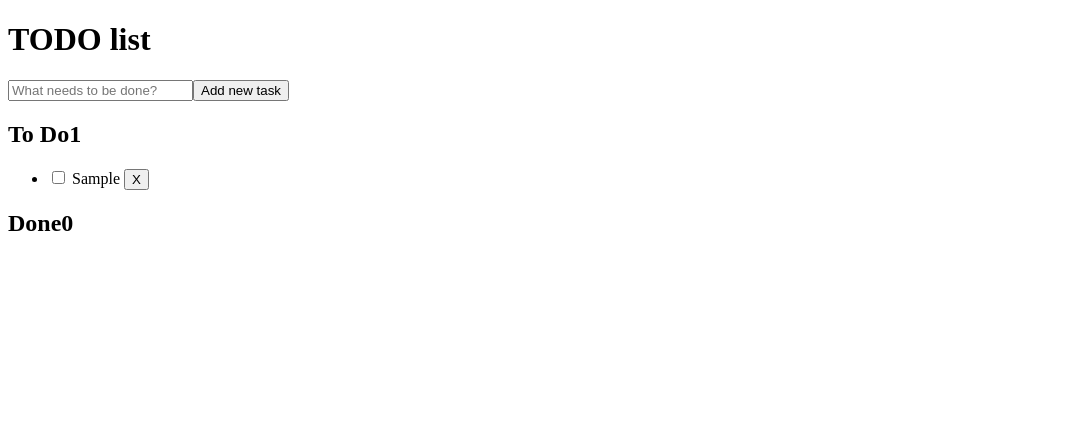
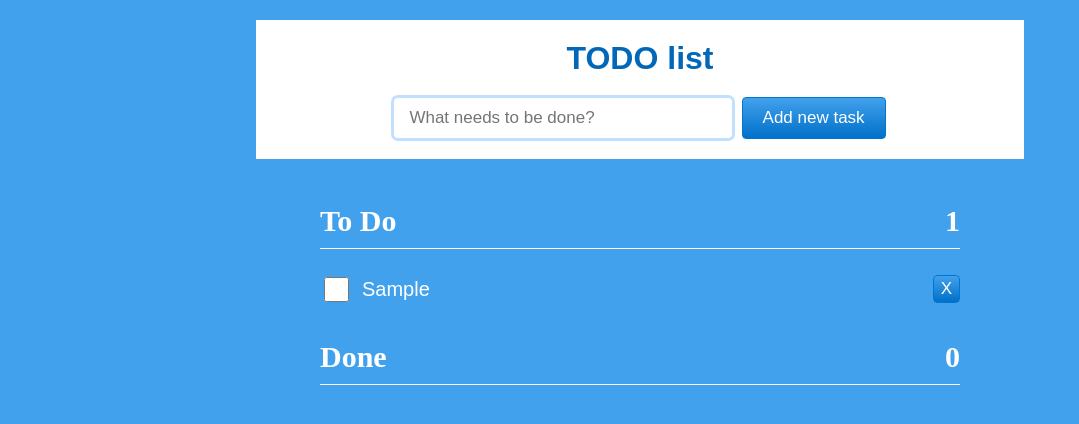
Before and after one commit to irina-tim/todo-list, a Vue app: page / in a window 1280 px wide. Both pictures are taken after typing "Sample" into the empty fields and a click on the button "Add new task". Shown: the top 424 px of the page, without its empty margins (0-1079 px from the left). Built offline with nearby package versions, Linux system fonts and the light colour scheme.

Commit message:
feat: add styles

```diff
--- a/src/App.vue
+++ b/src/App.vue
@@ -13,3 +13,11 @@ export default {
   }
 }
 </script>
+
+<style>
+  body {
+    background-color: #42A1EC;
+    margin: 0;
+    height: 100vh;
+  }
+</style>
--- a/src/components/List.vue
+++ b/src/components/List.vue
@@ -11,6 +11,7 @@
         :key="todo.id"
         :class="{ list__element_editing: todo === editedTodo }"
       >
+        <div class="list__element-group">
           <input
             class="list__element-checkbox"
             type="checkbox"
@@ -25,13 +26,14 @@
             class="list__element-edit"
             type="text"
             v-model="todo.title"
-          @vnode-mounted="({ el }) => el.focus()"
+            @vnode-mounted="({ el }) => { el.focus() }"
             @blur="$emit('doneEdit', todo, listName)"
             @keyup.enter="$emit('doneEdit', todo, listName)"
             @keyup.escape="$emit('cancelEdit', todo)"
           />
+        </div>
         <button
-          class="list__element-remove-button"
+          class="list__element-remove-button button"
           @click="$emit('removeTodo', todo, listName)"
         >
           X
@@ -46,3 +48,76 @@ export default {
   props: ['title', 'listName', 'list', 'editedTodo', 'removeTodo', 'mark', 'editTodo', 'doneEdit', 'cancelEdit']
 }
 </script>
+
+<style>
+  .list {
+    display: flex;
+    flex-direction: column;
+    align-items: flex-start;
+    width: 50%;
+  }
+
+  .list__header {
+    color: white;
+    font-size: 30px;
+    display: flex;
+    justify-content: space-between;
+    width: 100%;
+    border-bottom: 1px solid white;
+    padding-bottom: 10px;
+  }
+
+  .list__container {
+    margin: 0;
+    padding: 0;
+    width: 100%;
+  }
+
+  .list__element {
+    list-style: none;
+    color: white;
+    font-family: Arial, sans-serif;
+    font-size: 20px;
+    display: flex;
+    align-items: center;
+    justify-content: space-between;
+    width: 100%;
+    margin-bottom: 10px;
+  }
+
+  .list__element-checkbox {
+    height: 25px;
+    width: 25px;
+  }
+
+  .list__element-remove-button {
+    padding: 3px 7px;
+  }
+
+  .list__element-group {
+    display: flex;
+    align-items: center;
+    gap: 10px;
+    width: 100%;
+  }
+
+  .list__element-edit {
+    font-size: 17px;
+    padding: 5px;
+    border: none;
+    border-radius: 4px;
+    box-shadow: rgba(131, 192, 253, 0.5) 0 0 0 3px;
+    max-width: 85%;
+    flex: 1;
+  }
+
+  .list__element_editing .list__element-label {
+    display: none;
+  }
+
+  .list__element-label {
+    word-break: break-word;
+    max-width: 90%;
+  }
+
+</style>
--- a/src/components/TodoList.vue
+++ b/src/components/TodoList.vue
@@ -3,8 +3,18 @@
     <header class="header">
       <h1 class="header__title">TODO list</h1>
       <form class="header__form">
-        <input class="header__input" placeholder="What needs to be done?" @keyup.enter="addTask" v-bind:value="inputValue" v-on:input="handleInput">
-        <button class="header__button" type="submit" v-on:click="addTask">Add new task</button>
+        <input
+          class="header__input"
+          placeholder="What needs to be done?"
+          @keyup.enter="addTask"
+          v-bind:value="inputValue"
+          v-on:input="handleInput">
+        <button
+          class="header__button button"
+          type="submit"
+          v-on:click="addTask">
+          Add new task
+        </button>
       </form>
     </header>
     <List
@@ -99,4 +109,70 @@
 </script>
 
 <style>
+  .page {
+    display: flex;
+    flex-direction: column;
+    align-items: center;
+    padding-bottom: 30px;
+  }
+
+  .header {
+    text-align: center;
+    width: 60%;
+    background-color: white;
+    margin: 20px 0;
+    padding-bottom: 20px;
+  }
+
+  .header__title {
+    margin: 20px 0 20px;
+    color: #0067B9;
+    font-family: Arial, sans-serif;
+    font-weight: 800;
+  }
+
+  .header__button {
+    padding: 10px 20px;
+  }
+
+  .button {
+    background-image: linear-gradient(#42A1EC, #0070C9);
+    border: 1px solid #0077CC;
+    border-radius: 4px;
+    box-sizing: border-box;
+    color: white;
+    cursor: pointer;
+    font-family: Arial,sans-serif;
+    font-size: 17px;
+    text-align: center;
+  }
+
+  .button:disabled {
+    cursor: default;
+    opacity: .3;
+  }
+
+  .button:hover {
+    background-image: linear-gradient(#51A9EE, #147BCD);
+    border-color: #1482D0;
+    text-decoration: none;
+  }
+
+  .button:active {
+    background-image: linear-gradient(#3D94D9, #0067B9);
+    border-color: #006DBC;
+    outline: none;
+  }
+
+  .header__input {
+    font-size: 17px;
+    padding: 10px 15px;
+    border: none;
+    border-radius: 4px;
+    box-shadow: rgba(131, 192, 253, 0.5) 0 0 0 3px;
+    margin-right: 10px;
+    min-width: 200px;
+    width: 40%;
+  }
+
 </style>
```
Lines whose indentation alone changed are shown as unchanged.
